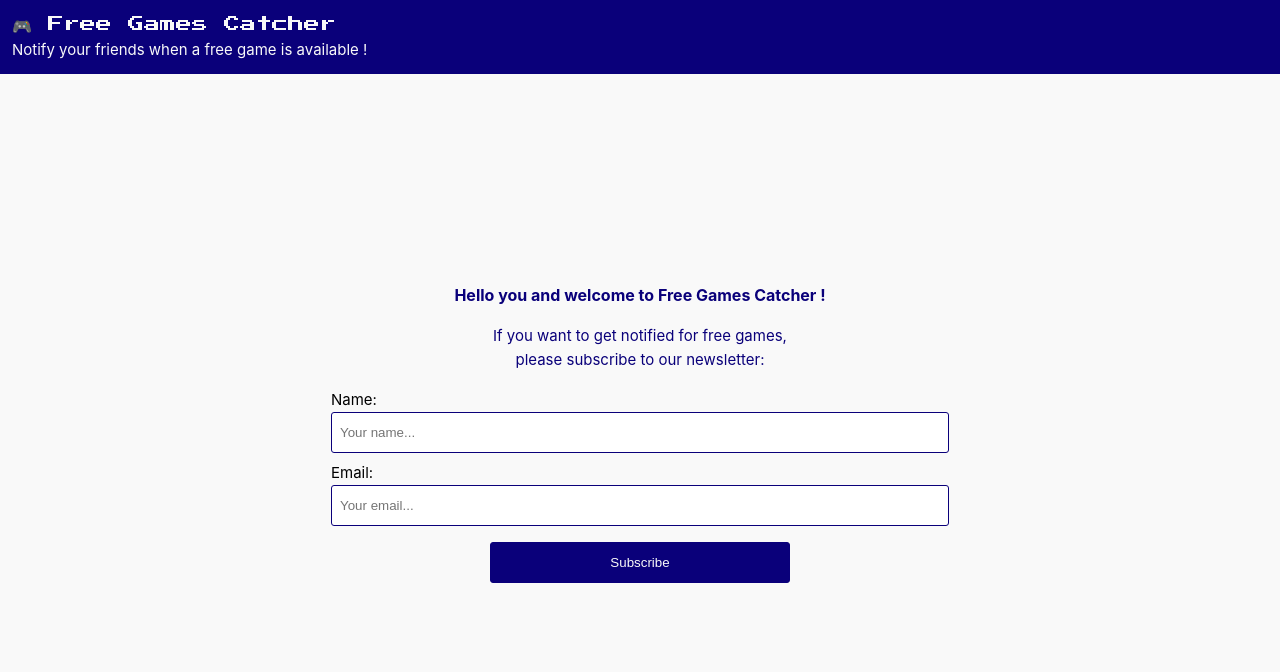
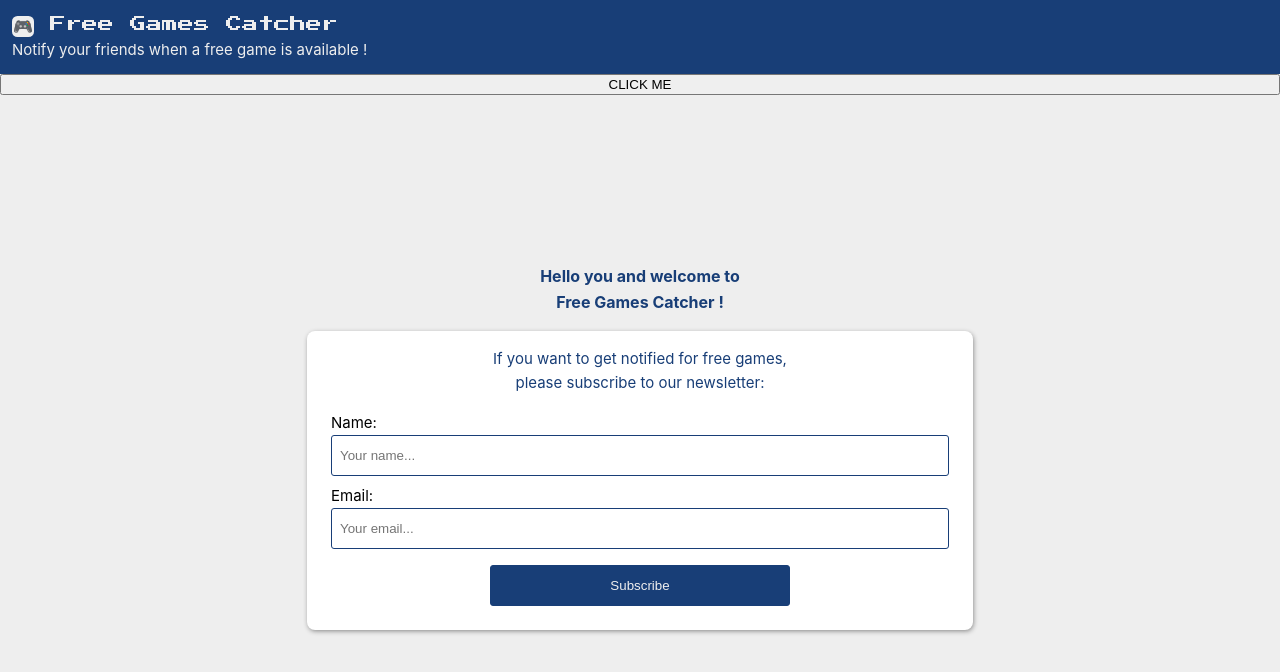
Before and after one commit to size-up/freegamescatcher--front, a Vue app: page / in a window 1280 px wide. Shown: the top 672 px of the page. Built offline with nearby package versions, Linux system fonts and the light colour scheme.

Commit message:
:sparkles: Add Overlay component
- change color themes
- style card
- custom emoji navbar

```diff
--- a/src/App.vue
+++ b/src/App.vue
@@ -2,18 +2,33 @@
   <header>
     <NavbarComponent />
   </header>
-  <main>
-    <span class="message">
-      Hello you and welcome to {{ packageJson.displayName }} !
-    </span>
-    <SubscribeFormComponent />
-  </main>
+  <button @click="active">CLICK ME</button>
+  <overlay-loader :is-active="status.isActive">
+    <main>
+      <span class="message">
+        Hello you and welcome to <br />
+        {{ packageJson.displayName }} !
+      </span>
+      <SubscribeFormComponent />
+    </main>
+  </overlay-loader>
 </template>
 
 <script setup lang="ts">
 import packageJson from "../package.json";
 import NavbarComponent from "./components/NavbarComponent.vue";
 import SubscribeFormComponent from "./components/SubscribeFormComponent.vue";
+import { reactive } from "vue";
+import OverlayLoader from "./components/OverlayLoader.vue";
+
+const status = reactive({
+  isActive: false,
+});
+
+function active() {
+  console.log("click");
+  status.isActive = !status.isActive;
+}
 </script>
 
 <style scoped lang="scss">
--- a/src/components/NavbarComponent.vue
+++ b/src/components/NavbarComponent.vue
@@ -1,6 +1,8 @@
 <template>
   <div class="navbar">
-    <span class="navbar__title">🎮 {{ packageJson.displayName }}</span>
+    <span class="navbar__title"
+      ><span class="circle">🎮</span> {{ packageJson.displayName }}</span
+    >
     <span>Notify your friends when a free game is available !</span>
   </div>
 </template>
@@ -25,4 +27,9 @@ import packageJson from "../../package.json";
     font-family: PressStart2P;
   }
 }
+.circle {
+  padding: 0px 1px 5px 1px;
+  border-radius: 25%;
+  background-color: $color-light;
+}
 </style>
--- /dev/null
+++ b/src/components/OverlayLoader.vue
@@ -0,0 +1,89 @@
+<template>
+  <div class="wrapper">
+    <div :class="getClass">
+      <div class="lds-ring">
+        <div></div>
+        <div></div>
+        <div></div>
+        <div></div>
+      </div>
+    </div>
+    <slot></slot>
+  </div>
+</template>
+<script setup lang="ts">
+import { computed } from "vue";
+
+const props = defineProps({
+  isActive: Boolean,
+});
+
+const getClass = computed(() => {
+  return props.isActive ? "overlay-transparent" : "none";
+});
+</script>
+<style scoped lang="scss">
+@use "../styles/_variables.scss" as *;
+
+/* WRAPPER */
+.wrapper {
+  height: 100%;
+  position: relative;
+}
+/* OVERLAY */
+.none {
+  display: none;
+}
+.overlay-transparent {
+  position: absolute;
+  display: flex;
+  align-items: center;
+  justify-content: center;
+  height: 100%;
+  width: 100%;
+  background-color: #00000033;
+}
+
+/* SPINNER CLASSES */
+.lds-ring {
+  position: relative;
+  top: 0;
+  bottom: 0;
+  right: 0;
+  left: 0;
+  z-index: 10;
+  display: inline-block;
+  width: 80px;
+  height: 80px;
+}
+.lds-ring div {
+  box-sizing: border-box;
+  display: block;
+  position: absolute;
+  width: 64px;
+  height: 64px;
+  margin: 8px;
+  border: 8px solid rgb(65, 109, 255);
+  border-radius: 50%;
+  animation: lds-ring 1.2s cubic-bezier(0.5, 0, 0.5, 1) infinite;
+  /* border-color: rgb(65, 109, 255) transparent transparent transparent; */
+  border-color: $color-dark transparent transparent transparent;
+}
+.lds-ring div:nth-child(1) {
+  animation-delay: -0.45s;
+}
+.lds-ring div:nth-child(2) {
+  animation-delay: -0.3s;
+}
+.lds-ring div:nth-child(3) {
+  animation-delay: -0.15s;
+}
+@keyframes lds-ring {
+  0% {
+    transform: rotate(0deg);
+  }
+  100% {
+    transform: rotate(360deg);
+  }
+}
+</style>
--- a/src/components/SubscribeFormComponent.vue
+++ b/src/components/SubscribeFormComponent.vue
@@ -1,4 +1,5 @@
 <template>
+  <div class="card">
     <div class="input">
       <div class="input__message">
         If you want to get notified for free games,<br />
@@ -13,12 +14,20 @@
     <div class="subscribe">
       <button class="subscribe__element">Subscribe</button>
     </div>
+  </div>
 </template>
 
 <script setup lang="ts"></script>
 
 <style scoped lang="scss">
 @use "../styles/_variables.scss" as *;
+
+.card {
+  background-color: white;
+  box-shadow: 0.05rem 0.1rem 0.3rem -0.03rem #00000073;
+  border-radius: 0.5rem;
+  padding: 1rem;
+}
 
 .input {
   display: flex;
--- a/src/styles/_variables.scss
+++ b/src/styles/_variables.scss
@@ -1,6 +1,6 @@
 /* color palette */
-$color-light: #f9f9f9;
-$color-lighter: #8f85ff;
-$color-main: #1400f5;
-$color-dark: #0a007a;
-$color-darker: #070052;
+$color-light: #eeeeee;
+$color-lighter: #7CBBDF;
+$color-main: #2877A4;
+$color-dark: #183e77;
+$color-darker: #0e274e;
```
Lines whose indentation alone changed are shown as unchanged.
